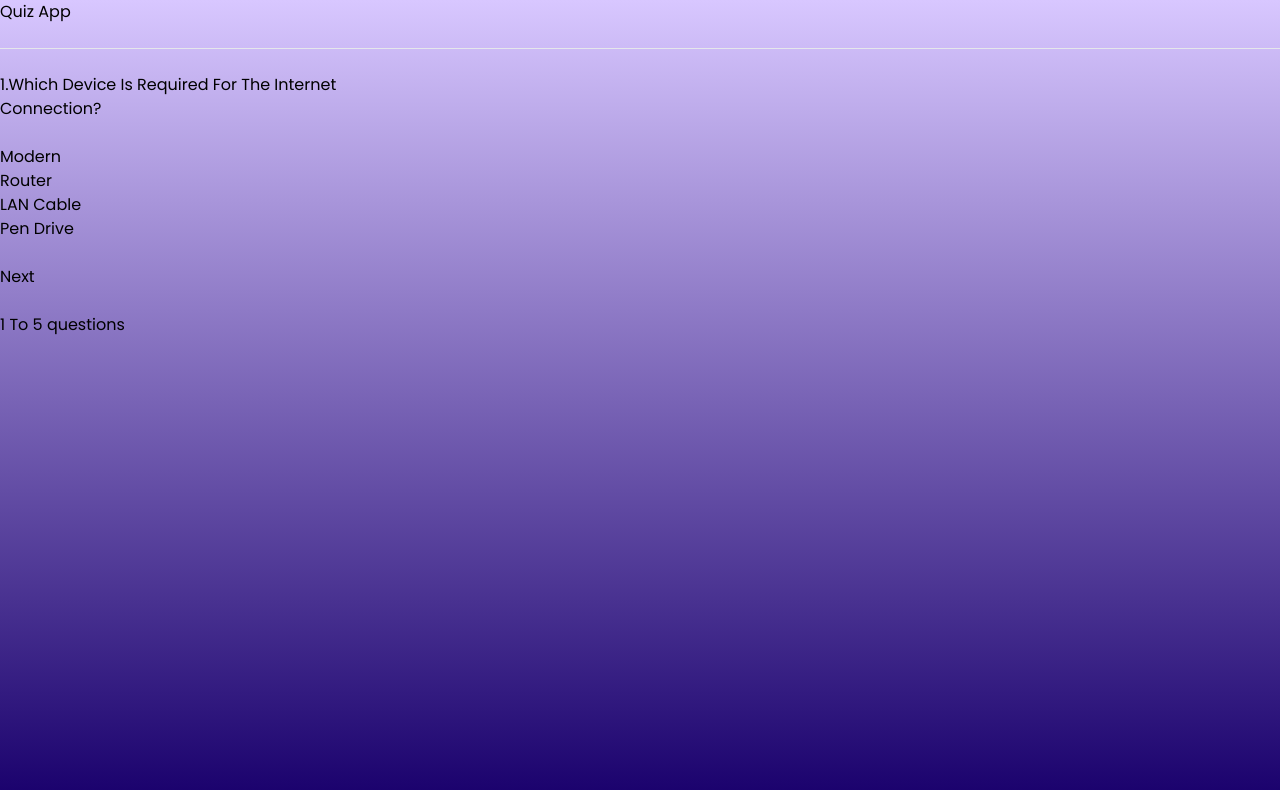
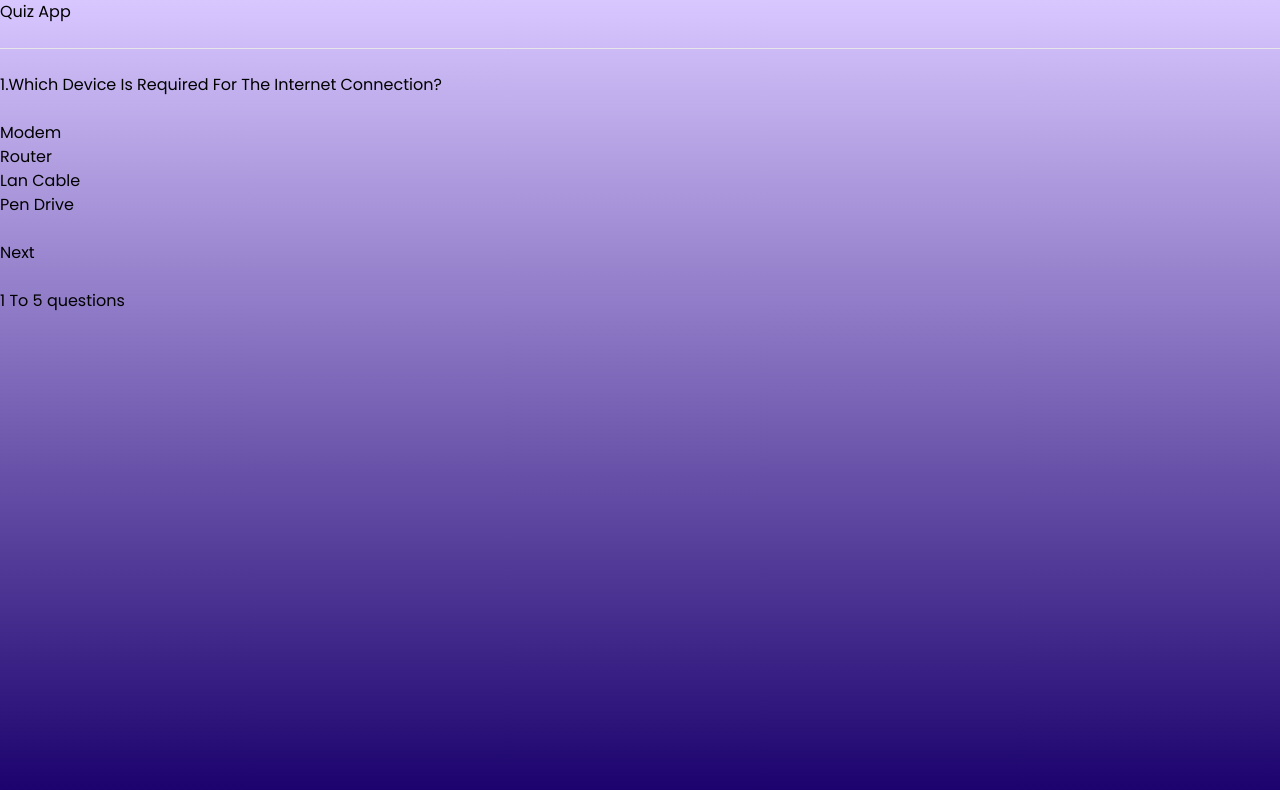
Before and after one commit to MKAIF5/ReactJs-Quiz-App-With-Tailwand, a React (Vite) app: page / in a window 1280 px wide. Shown: the top 790 px of the page. Built offline with nearby package versions, Linux system fonts and the light colour scheme.

Commit message:
70% Work Completed

```diff
--- a/src/Components/Quiz.jsx
+++ b/src/Components/Quiz.jsx
@@ -21,13 +21,13 @@ function Quiz() {
                 <br />
                 <div>
                     <p className='text-xl text-gray-900 tracking-wider'>
-                        {index + 1}.Which Device Is Required For The Internet <br /> Connection?</p>
+                        {index + 1}.{questions.question}</p>
                 </div>
                 <br />
-                <div className='border-gray-400 border p-3'>Modern</div>
-                <div className='border-gray-400 border p-3 mt-3'>Router</div>
-                <div className='border-gray-400 border p-3 mt-3'>LAN Cable</div>
-                <div className='border-gray-400 border p-3 mt-3'>Pen Drive</div>
+                <div className='border-gray-400 border p-3'>{questions.option1}</div>
+                <div className='border-gray-400 border p-3 mt-3'>{questions.option2}</div>
+                <div className='border-gray-400 border p-3 mt-3'>{questions.option3}</div>
+                <div className='border-gray-400 border p-3 mt-3'>{questions.option4}</div>
                 <br />
                 <div className='flex justify-center'>
                     <button className='bg-purple-900 text-white p-3 w-52 rounded-md
```
